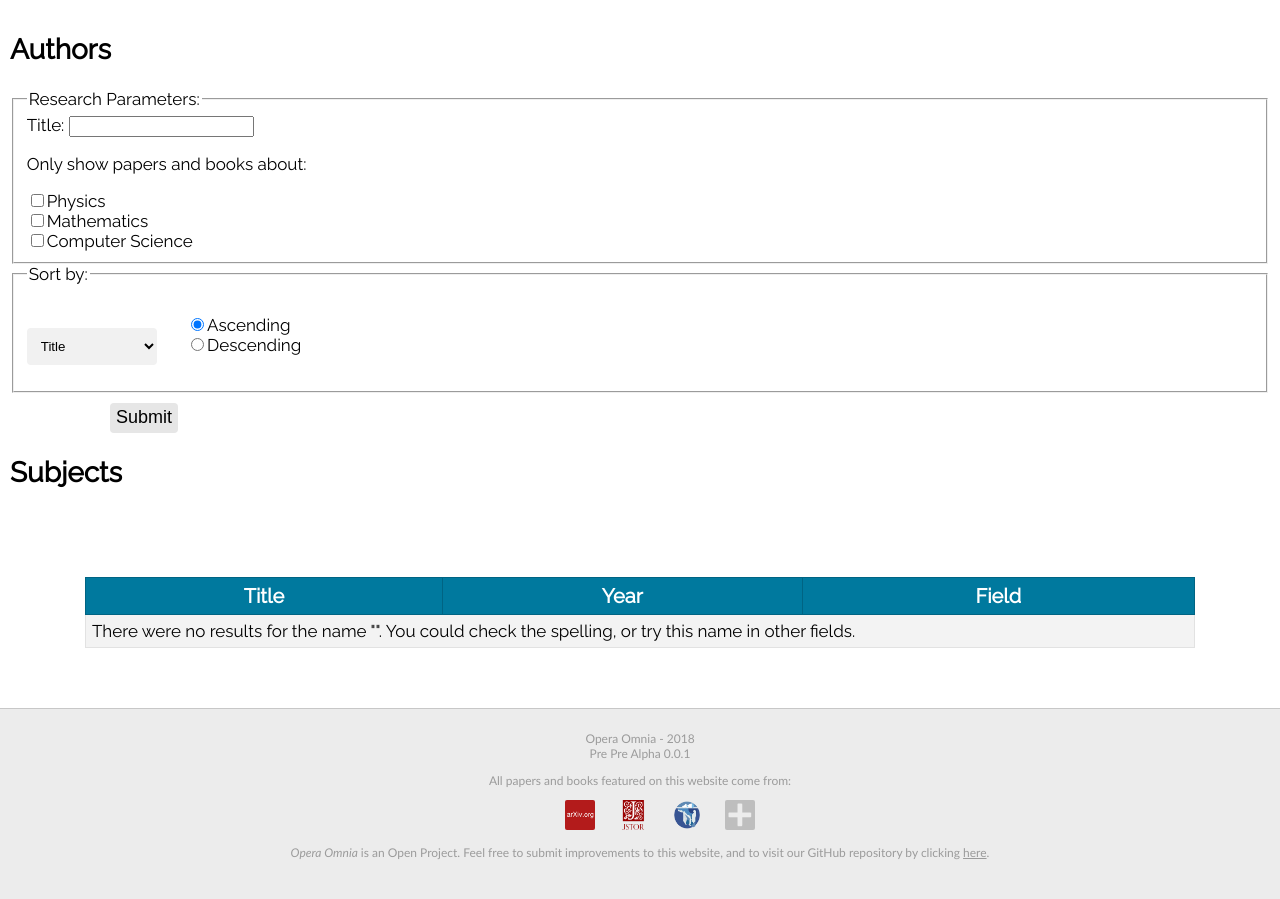
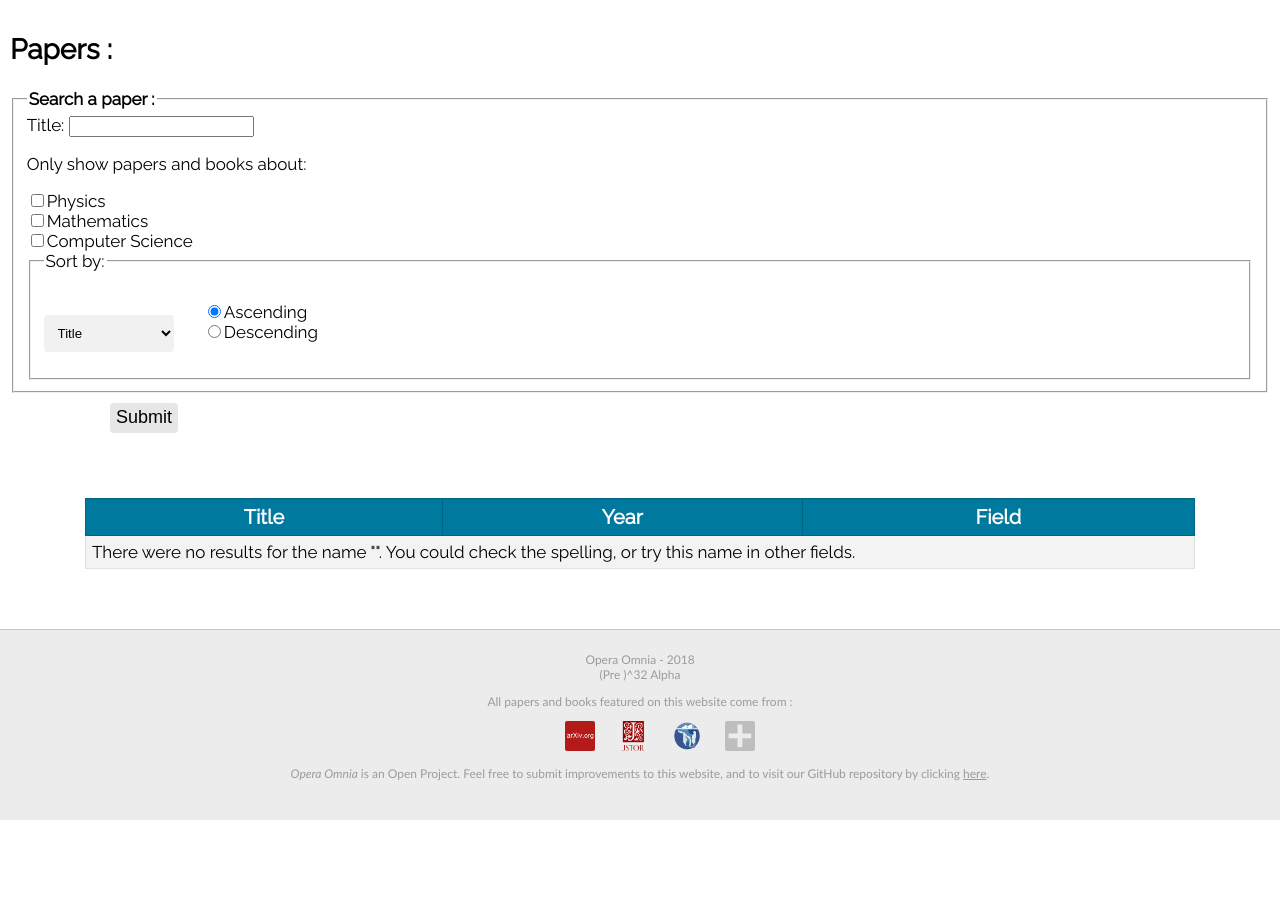
Before and after one commit to SerouxN/OperaOmnia, a PHP site: page /subjects in a window 1280 px wide. Shown: the part 100-999 px from the top of the page. After the commit the page ends 920 px from the top, so only its background shows below. Run offline with PHP 8.4, Linux system fonts and the light colour scheme; data that the repository does not hold is empty; some libraries are stand-ins or nearby versions.

Commit message:
Minor changes

```diff
--- a/authors.php
+++ b/authors.php
@@ -27,8 +27,8 @@
         <h1>Authors</h1>
         <form method="post" action="#">
             <div id="formAuthors">
-                <fieldset>
-                    <legend>Research Parameters:</legend>
+            <fieldset>
+            <legend><b> Search an author :</b></legend>
                     <label for="name">Name of the author:</label>
                     <input type="text" name="name" id="name"<?php if(isset($_POST['name'])){echo "value=\"".$_POST['name']."\"";}?>/>
                     <div id="selectField">
@@ -37,7 +37,6 @@
                         <input type="checkbox" name="field[]" value="Mathematics" <?php if(isset($_POST['field']) && in_array("Mathematics", $_POST['field'])){echo 'checked';}?>>Mathematicians<br>
                         <input type="checkbox" name="field[]" value="Computer Science" <?php if(isset($_POST['field']) && in_array("Computer Science", $_POST['field'])){echo 'checked';}?>>Computer Scientists<br>
                     </div>
-                </fieldset>
                 <fieldset>
                     <legend>Sort by:</legend>
                     <select name="sorting" size="1">
@@ -52,6 +51,7 @@
                         <input type="radio" name="order" value="DESC" <?php if(isset($_POST['order']) && $_POST['order'] == "DESC"){echo 'checked';}?>>Descending<br>
                     </div>
                 </fieldset>
+            </fieldset>
             </div>
             <input id="submitButton" type="submit" value="Submit">
         </form>
--- a/footer.php
+++ b/footer.php
@@ -1,11 +1,11 @@
 <div id="placeholder"></div>
 <footer>
     <p>Opera Omnia - 2018<br/>
-    Pre Pre Alpha 0.0.1</p>
+    (Pre )^32 Alpha</p>
 
     <div id="sources">
         <p>
-            All papers and books featured on this website come from:
+            All papers and books featured on this website come from :
             <ul>
                 <li><a title="arXiv" href="https://arxiv.org/"><img src="images/footer/arXivLogo.png" /></a></li>
                 <li><a title="JSTOR" href="https://www.jstor.org/"><img src="images/footer/jstorLogo.png" /></a></li>
--- a/style.css
+++ b/style.css
@@ -429,14 +429,28 @@ p
     cursor: pointer;
     margin-left: 10px;
 }
+.sectionSubmit div *
+{
+    margin-bottom: 8px;
+}
+.sectionSubmit div input
+{
+    width: 20%;
+    margin-left: 9px;
+}
+.sectionSubmit div select
+{
+    margin-left: 9px;}
+
 .g-recaptcha *
 {
     text-align: center;
+    margin-left: 3px;
 }
 .lastPapers
 {
     background-color: rgb(190, 190, 190);
-    padding: 15px;
+    padding-top: 15px;
 }
 .lastPaper
 {
--- a/subjects.php
+++ b/subjects.php
@@ -22,11 +22,12 @@
 <body>
     <?php include("header.php"); ?>
     <section>
-    <h1>Authors</h1>
+    <h1>Papers : </h1>
         <form method="post" action="#">
             <div id="formAuthors">
-                <fieldset>
-                    <legend>Research Parameters:</legend>
+            <fieldset>
+            <legend><b>Search a paper :</b></legend>
+                    <legend><b></b></legend>
                     <label for="name">Title:</label>
                     <input type="text" name="name" id="name"<?php if(isset($_POST['name'])){echo "value=\"".$_POST['name']."\"";}?>/>
                     <div id="selectField">
@@ -35,7 +36,6 @@
                         <input type="checkbox" name="field[]" value="Mathematics" <?php if(isset($_POST['field']) && in_array("Mathematics", $_POST['field'])){echo 'checked';}?>>Mathematics<br>
                         <input type="checkbox" name="field[]" value="Computer Science" <?php if(isset($_POST['field']) && in_array("Computer Science", $_POST['field'])){echo 'checked';}?>>Computer Science<br>
                     </div>
-                </fieldset>
                 <fieldset>
                     <legend>Sort by:</legend>
                     <select name="sorting" size="1">
@@ -48,10 +48,10 @@
                         <input type="radio" name="order" value="DESC" <?php if(isset($_POST['order']) && $_POST['order'] == "DESC"){echo 'checked';}?>>Descending<br>
                     </div>
                 </fieldset>
+            </fieldset>
             </div>
             <input id="submitButton" type="submit" value="Submit">
         </form>
-    <h1>Subjects</h1>
     <div style="overflow-x:auto;">
             <table id="authList" width="90%">
             <tr>
```
Also changed, not shown: submit.php (+14 -13 lines).
